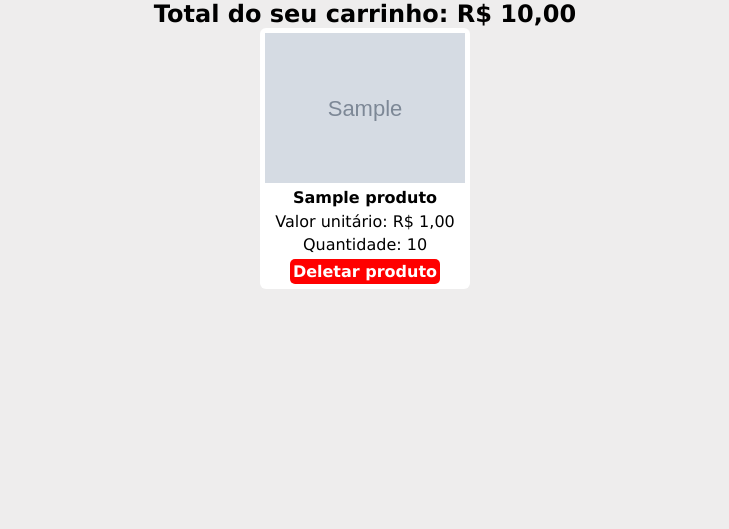
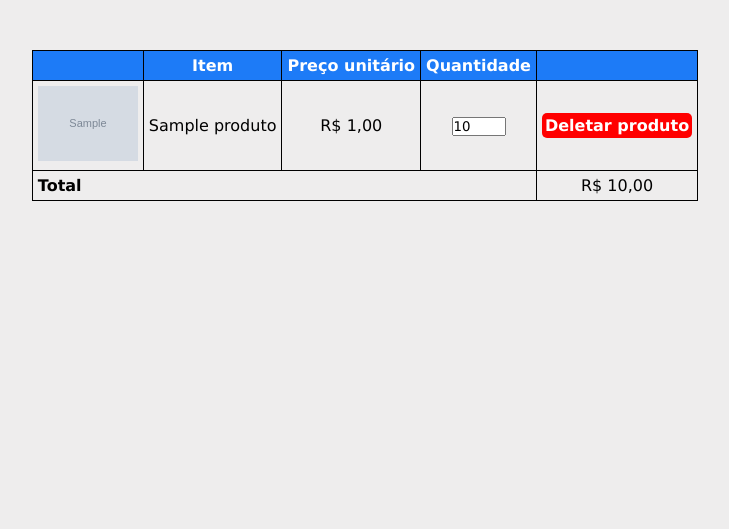
Before and after one commit to ElissonDouglas/e-commerce, a Django app: page /carrinho/ in a window 1280 px wide. Shown: the part 103-632 px from the top of the page, without its empty margins (275-1004 px from the left). Run offline with Django 4.2, Linux system fonts and the light colour scheme; a user stored in the database is signed in; tables that the repository leaves empty hold one stand-in row (values such as "Sample post"); grey boxes marked "Sample" are stand-in pictures; some libraries are stand-ins or nearby versions.

Commit message:
update "carrinho"

```diff
--- a/produto/static/css/carrinho.css
+++ b/produto/static/css/carrinho.css
@@ -21,3 +21,24 @@ a#delete-button {
     padding: 3px;
     border-radius: 5px;
 }
+
+table {
+    border-collapse: collapse;
+    margin: 50px auto;
+}
+
+table thead {
+    background-color: rgb(29, 123, 247);
+}
+
+table thead th {
+    color: rgb(255, 255, 255);
+    padding: 5px;
+    border: 1px solid black;
+}
+
+table td {
+    border: 1px solid black;
+    padding: 5px;
+    text-align: center;
+}
--- a/produto/templates/carrinho.html
+++ b/produto/templates/carrinho.html
@@ -1,32 +1,58 @@
 {% extends "base.html" %}
 {% load static %}
 {% block content %}
+{% load mathfilters %}
 <link rel="stylesheet" href="{% static 'css/index.css' %}">
 <link rel="stylesheet" href="{% static 'css/carrinho.css' %}">
-<link rel="stylesheet" href="https://cdnjs.cloudflare.com/ajax/libs/font-awesome/6.2.1/css/all.min.css" integrity="sha512-MV7K8+y+gLIBoVD59lQIYicR65iaqukzvf/nwasF0nqhPay5w/9lJmVM2hMDcnK1OnMGCdVK+iQrJ7lzPJQd1w==" crossorigin="anonymous" referrerpolicy="no-referrer" />
+<link rel="stylesheet" href="https://cdnjs.cloudflare.com/ajax/libs/font-awesome/6.2.1/css/all.min.css"
+    integrity="sha512-MV7K8+y+gLIBoVD59lQIYicR65iaqukzvf/nwasF0nqhPay5w/9lJmVM2hMDcnK1OnMGCdVK+iQrJ7lzPJQd1w=="
+    crossorigin="anonymous" referrerpolicy="no-referrer" />
 {% if produtos_carrinho|length == 0 %}
 <h1>Seu carrinho está vazio!</h1>
 {% else %}
-        <h1>Total do seu carrinho: R$ {{ carrinho.total }}</h1>
-        <div class="cards">
+<table>
+    <thead>
+        <tr>
+            <th></th>
+            <th>Item</th>
+            <th>Preço unitário</th>
+            <th>Quantidade</th>
+
+            <th></th>
+        </tr>
+    </thead>
+    <tbody>
         {% for item in produtos_carrinho %}
-                <div class="card" onclick="produtoPage({{ item.produto.id }})">
-                    <img src="{{ item.produto.imagem.url }}" alt="{{ item.produto.nome }}">
-                    <p id="produto_nome">{{ item.produto.nome }}</p>
-                    <p id="produto_preco">Valor unitário: R$ {{ item.produto.preco }}</p>
-                    <p>Quantidade: {{ item.quantidade }}</p>
-                    <a href="{% url 'deleteitem' item.produto.id %}" id="delete-button" onclick="disableButtons()">Deletar produto</a>
-                    <input type="hidden" name="produto_id" id="produto_id" value="{{ item.produto.id }}">
-                </div>
+        <tr class="cart-prod">
+
+            <td><img src="{{item.produto.imagem.url}}" alt="{{item.produto.nome}}" width="100px"></td>
+            <td>{{item.produto.nome}}</td>
+            <td class="prod-price">R$ {{item.produto.preco}}</td>
+            <td>
+                <form action="">
+                    {% csrf_token %}
+                    <input type="hidden" class="prodId" value="{{ item.produto.id }}">
+                    <input style="width: 50px;" type="number" class="qtd-prod" name="quantidade" id="quantidade" min="0"
+                        value="{{ item.quantidade }}">
+                </form>
+            </td>
+            </td>
+
+
+
+            <td><a href="{% url 'deleteitem' item.produto.id %}" id="delete-button" onclick="disableButtons()">Deletar
+                    produto</a></td>
+        </tr>
         {% endfor %}
-        </div>
+        <tr>
+            <td colspan="4" style="text-align: left;"><strong>Total</strong></td>
+            <td class="total-cart">R$ {{carrinho.total}}</td>
+
+        </tr>
+    </tbody>
+</table>
 {% endif %}
 
-<script>
-    function disableButtons() {
-        let buttons = document.querySelectorAll('button#-delete-button');
-        buttons.setAttribute('desabled', '');
-    }
-</script>
+<script src="{% static 'js/carrinho.js' %}"></script>
 
 {% endblock content %}
--- a/produto/urls.py
+++ b/produto/urls.py
@@ -1,5 +1,5 @@
 from django.urls import path
-from .views import produtoview, SearchView, categoriaview, carrinhoview, deleteitem
+from .views import produtoview, SearchView, categoriaview, carrinhoview, deleteitem, updateitemquantity, updatetotalcart
 
 urlpatterns = [
     path('produto/<int:pk>', produtoview, name='produto'),
@@ -7,4 +7,6 @@ urlpatterns = [
     path('categoria/<int:pk>', categoriaview, name='categoria'),
     path('carrinho/', carrinhoview, name='carrinho'),
     path('deleteitem/<produto_id>', deleteitem, name='deleteitem'),
+    path('updateitem/', updateitemquantity, name='updateitem'),
+    path('updatetotalcart/', updatetotalcart, name='updatetotalcart'),
 ]
--- a/produto/views.py
+++ b/produto/views.py
@@ -3,13 +3,16 @@ from django.contrib.auth.decorators import login_required
 from django.shortcuts import render, get_object_or_404, redirect
 from .models import Produto, CategoriaProduto, Carrinho, ItemCarrinho
 from django.contrib.auth.models import User
-
+from django.http import JsonResponse
 
 from decimal import Decimal
+import json
+
 
 def produtoview(request, pk):
     prod = get_object_or_404(Produto, id=pk)
-    prod_filtrado = Produto.objects.filter(categoria=prod.categoria).exclude(id=prod.id)
+    prod_filtrado = Produto.objects.filter(
+        categoria=prod.categoria).exclude(id=prod.id)
 
     context = {
         'produto': prod,
@@ -21,7 +24,6 @@ def produtoview(request, pk):
 
 class SearchView(TemplateView):
     template_name = 'search.html'
-
 
     def get(self, request, *args, **kwargs):
         pesquisa = request.GET.get('search-bar', '').strip()
@@ -40,7 +42,7 @@ def categoriaview(request, pk):
     categoria = get_object_or_404(CategoriaProduto, id=pk)
     produtos_categoria = Produto.objects.filter(categoria=categoria.id)
 
-    return render(request, 'categoria.html', {'produtos': produtos_categoria, 'categoria': categoria,})
+    return render(request, 'categoria.html', {'produtos': produtos_categoria, 'categoria': categoria, })
 
 
 @login_required
@@ -53,13 +55,14 @@ def carrinhoview(request):
         total = Decimal(float(preco)) * quantidade
         carrinho, created = Carrinho.objects.get_or_create(usuario=user)
 
-
         try:
-            item = ItemCarrinho.objects.get(produto=produto, carrinho_id=carrinho.id)
+            item = ItemCarrinho.objects.get(
+                produto=produto, carrinho_id=carrinho.id)
             return redirect('carrinho')
         except ItemCarrinho.DoesNotExist:
 
-            carrinho.adicionar_produto(produto=produto, quantidade=quantidade, preco=preco, total=Decimal(total))
+            carrinho.adicionar_produto(
+                produto=produto, quantidade=quantidade, preco=preco, total=Decimal(total))
 
             # Redirecionando o usuário para o carrinho.
             return redirect('carrinho')
@@ -67,15 +70,16 @@ def carrinhoview(request):
         try:
             user = User.objects.get(username=request.user)
             carrinho = Carrinho.objects.get(usuario_id=user.id)
-            produtos_carrinho = ItemCarrinho.objects.filter(carrinho_id=carrinho.id)
+            produtos_carrinho = ItemCarrinho.objects.filter(
+                carrinho_id=carrinho.id)
             aux = []
             for produto in produtos_carrinho:
                 prod = Produto.objects.get(id=produto.produto)
                 aux.append({'produto': prod, 'quantidade': produto.quantidade})
 
             context = {
-            'carrinho': carrinho,
-            'produtos_carrinho': aux,
+                'carrinho': carrinho,
+                'produtos_carrinho': aux,
             }
             return render(request, 'carrinho.html', context)
 
@@ -85,12 +89,33 @@ def carrinhoview(request):
         return render(request, 'carrinho.html')
 
 
+def deleteitem(request, produto_id):
+    carrinho = Carrinho.objects.get(usuario=request.user.id)
+    item_carrinho = ItemCarrinho.objects.get(produto=produto_id, carrinho=carrinho)
 
-
-def deleteitem(request, produto_id):
-    item_carrinho = ItemCarrinho.objects.get(produto=produto_id)
-    carrinho = Carrinho.objects.get(id=item_carrinho.carrinho_id)
     carrinho.total -= item_carrinho.preco * item_carrinho.quantidade
     carrinho.save()
     item_carrinho.delete()
     return redirect('carrinho')
+
+
+def updateitemquantity(request):
+    total = 0
+    carrinho = Carrinho.objects.get(usuario=request.user)
+    if request.method == 'POST':
+        quantidade = int(request.POST.get('productQuantity'))
+        produto_id = request.POST.get('productId')
+        item_carrinho = ItemCarrinho.objects.get(carrinho=carrinho, produto=produto_id)
+
+        item_carrinho.quantidade = quantidade
+        item_carrinho.save()
+    return redirect('carrinho')
+
+
+def updatetotalcart(request):
+    if request.method == 'POST':
+        carrinho = Carrinho.objects.get(usuario=request.user)
+        total = Decimal(request.POST.get('total'))
+        carrinho.total = total
+        carrinho.save()
+    return redirect('carrinho')
```
Also changed, not shown: produto/models.py (+6 -5 lines), produto/static/js/carrinho.js (added, +55 -0 lines), usuarios/views.py (line endings or trailing spaces). Lines whose indentation alone changed are shown as unchanged.
